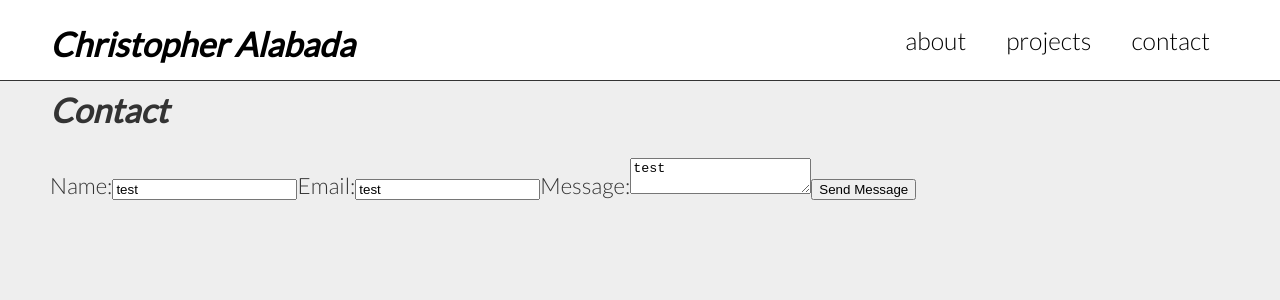
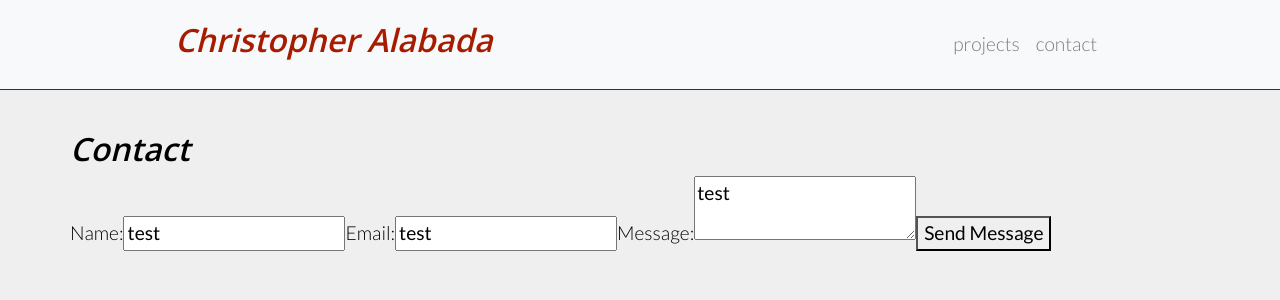
Before and after one commit to christopher-alabada/portfolio, a React (Create React App) app in the folder frontend/: page /contact in a window 1280 px wide. Shown: the top 300 px of the page. Built offline with nearby package versions, Linux system fonts and the light colour scheme; no server answers.

Commit message:
Homepage redo

```diff
--- a/frontend/src/components/App.js
+++ b/frontend/src/components/App.js
@@ -5,7 +5,6 @@ import '../styles/App.css';
 import history from '../history';
 import Header from './Header';
 import Home from './pages/Home';
-import About from './pages/About';
 import Projects from './pages/Projects';
 import Project from './pages/Project';
 import Contact from './pages/Contact';
@@ -13,19 +12,20 @@ import Contact from './pages/Contact';
 
 const App = () => {
   return(
-    <div>
     <Router history={history}>
       <Header />
 
+      <div className="container">
+        <div className="row">
           <Switch>
             <Route path="/" exact component={Home} />
-          <Route path="/about" exact component={About} />
             <Route path="/projects" exact component={Projects} />
             <Route path="/projects/:name" exact component={Project} />
             <Route path="/contact" exact component={Contact} />
           </Switch>
+        </div>
+      </div>
     </Router>
-    </div>
   );
 };
 
--- a/frontend/src/components/Header.js
+++ b/frontend/src/components/Header.js
@@ -2,16 +2,27 @@ import React from 'react';
 
 import '../styles/Header.css';
 
+
 const Header = () => {
   return(
-    <div className="header">
-      <div><h1><a href="/">Christopher Alabada</a></h1></div>
-      <div className="header-menu">
-        <div><a href="/about">about</a></div>
-        <div><a href="/projects">projects</a></div>
-        <div><a href="/contact">contact</a></div>
+    <nav className="navbar fixed-top navbar-expand-sm navbar-light bg-light">
+      <div className="nav-container">
+        <h2 className="christopher"><a href="/">Christopher Alabada</a></h2>
+        <button className="navbar-toggler" type="button" data-toggle="collapse" data-target="#navbarNav" aria-controls="navbarNav" aria-expanded="false" aria-label="Toggle navigation">
+          <span className="navbar-toggler-icon"></span>
+        </button>
+        <div className="collapse navbar-collapse" id="navbarNav">
+          <ul className="navbar-nav ml-auto">
+            <li className="nav-item">
+              <a className="nav-link" href="/projects">projects</a>
+            </li>
+            <li className="nav-item">
+              <a className="nav-link" href="/contact">contact</a>
+            </li>
+          </ul>
+        </div>
       </div>
-    </div>
+    </nav>
   );
 };
 
--- a/frontend/src/components/pages/About.js
+++ /dev/null
@@ -1,121 +0,0 @@
-import React from 'react';
-import Server from '../../api/Server';
-import newline2p from '../../helpers/newline2p';
-import capitalizeWords from '../../helpers/capitalizeWords';
-
-import '../../styles/About.css';
-
-
-
-class About extends React.Component {
-  state = { data: {}, skills: [], experiences: [] };
-
-  skillsData = skills => {
-    const data = {};
-    let category;
-
-    skills.forEach(skill => {
-      category = capitalizeWords(skill.category || 'other technologies');
-      if (typeof data[`${category}`] === 'undefined') {
-        data[`${category}`] = [];
-      }
-      data[`${category}`].push(skill);
-    });
-
-    return data;
-  };
-
-  componentDidMount() {
-    Promise.all([
-      Server.get('/api/pages/about'),
-      Server.get('/api/experiences')
-    ])
-      .then((responses) => {
-        let skills = this.skillsData(responses[0].data.skills);
-        delete responses[0].data.skills;
-
-        this.setState({
-          data: responses[0].data,
-          skills: skills,
-          experiences: responses[1].data
-        });
-      });
-  }
-
-  renderContent() {
-    return(
-      <div>
-        <h2>{this.state.data.title}</h2>
-        {newline2p(this.state.data.content)}
-      </div>
-    );
-  }
-
-  renderSkills() {
-    if (typeof this.state.skills !== 'undefined') {
-      return Object.keys(this.state.skills).map(category => {
-        return (
-          <div key={category}>
-            <h4>{category}</h4>
-            {this.state.skills[`${category}`].map(skill => {
-              return (
-                <div className="skill-item" key={skill.image}>
-                  <div><img src={require(`../../images/${skill.image}`)} className="icon" alt={skill.image} /></div>
-                  <div>{skill.displayName}</div>
-                </div>
-              );
-            })}
-          </div>
-        );
-      });
-    }
-  }
-
-  renderExperiences() {
-    const dateOptions = { month: 'long', year: 'numeric' };
-
-    if (this.state.experiences.length > 0) {
-      let fromDate, toDate;
-
-      return this.state.experiences.map(experience => {
-        fromDate = new Date(experience.from).toLocaleDateString('default', dateOptions);
-        toDate = new Date(experience.to).toLocaleDateString('default', dateOptions);
-
-        return (
-          <div key={experience._id}>
-            <div>
-              <div>{experience.position}</div>
-              <div>{fromDate} - {toDate}</div>
-            </div>
-            <div>
-              <div>{experience.company}</div>
-              <div>{experience.location}</div>
-            </div>
-            <ul>
-              {experience.description.split("\n").map((li, i) => <li key={i}>{li}</li>)}
-            </ul>
-          </div>
-        );
-      });
-    }
-  }
-  render() {
-    return(
-      <div className="main-content">
-        {this.renderContent()}
-
-        <div>
-          <h2>Skills</h2>
-          {this.renderSkills()}
-        </div>
-
-        <div>
-          <h2>Experience</h2>
-          {this.renderExperiences()}
-        </div>
-      </div>
-    );
-  }
-};
-
-export default About;
--- a/frontend/src/index.js
+++ b/frontend/src/index.js
@@ -1,5 +1,6 @@
 import React from 'react';
 import ReactDOM from 'react-dom';
+import './styles/index.scss';
 
 import App from './components/App';
 
--- a/frontend/src/styles/About.css
+++ /dev/null
@@ -1,4 +0,0 @@
-.skill-item {
-  display: flex;
-  align-items: center;
-}
--- a/frontend/src/styles/App.css
+++ b/frontend/src/styles/App.css
@@ -1,46 +1,56 @@
-@import-normalize;
-@import url('https://fonts.googleapis.com/css?family=Lato:300,400&display=swap');
-
-
 body {
   margin: 0px;
-  font-family: 'Lato', 'Sans Serif';
+  padding-top: 130px;
   font-weight: 300;
-  font-size: 1.4em;
-  color: #333;
-  /*height: 100vh;*/
-  background-color: #eee;
-}
-
-h1 {
-  font-style: italic;
-  font-size: 1.5em;
-  padding-top: 7px;
-  /*font-weight: normal;*/
-}
-
-h2, h3, h4, h5, h6 {
-  font-style: italic;
+  font-size: 1.2em;
+  color: #000;
+  background-color: #efefef;
 }
 
 a {
-  /*color: #DF4747;*/
-  color: #000;
+  color: #A61C00;
   text-decoration: none;
 }
 
 a:hover {
-  /*color: #DF4747;*/
   color: #000;
-  text-decoration: underline;
 }
 
-.main-content {
-  position: relative;
-  margin: 150px auto;
-  padding: 0 150px;
+h1, h2, h3, h4, h5, h6 {
+  font-family: 'Open Sans', sans-serif;
+  font-style: italic;
+  color: #000 !important;
+}
+
+.gray-bullets ul {
+  list-style: none;
+}
+
+.gray-bullets li::before {
+  content: "\2022";
+  color: #666;
+  display: inline-block; width: 1em;
+  margin-left: -1em;
+}
+
+.title {
+  font-family: 'Open Sans', sans-serif;
+}
+
+.sub {
+  font-size: .7em;
+  color: #666;
 }
 
 .bold {
   font-weight: bold;
 }
+
+.icon {
+  width: 30px;
+  margin-right: 10px;
+}
+
+.icon-skill {
+  width: 30px;
+}
--- a/frontend/src/styles/Header.css
+++ b/frontend/src/styles/Header.css
@@ -1,27 +1,47 @@
-.header {
-  overflow: hidden;
-  position: fixed;
-  top: 0;
-  width: calc(100vw - 100px);
-  display: flex;
-  justify-content: space-between;
-  align-items: center;
-  height: 80px;
+.navbar {
   border-bottom: 1px solid #333;
-  padding: 0 50px;
-  background-color: #fff;
-  z-index: 10;
+  height: 90px;
 }
 
-.header-menu {
-  display: flex;
-  align-items: center;
-  font-size: 1.1em;
-  font-weight: 300;
+.navbar h1 a {
+  color: #000;
 }
 
-.header-menu div {
-  padding: 10px;
-  margin: 10px;
-  vertical-align: middle;
+.nav-container {
+    width: 100%;
+    padding-right: 15px;
+    padding-left: 15px;
+    margin-right: auto;
+    margin-left: auto;
+    display: flex;
+    flex-wrap: wrap;
+    align-items: center;
+    justify-content: space-between;
 }
+
+@media (max-width: 576px) {
+  .nav-container {
+    max-width: 570px;
+  }
+  .christopher {
+    font-size: 1.2em;
+  }
+}
+
+@media (min-width: 768px) {
+  .nav-container {
+    max-width: 625px;
+  }
+}
+
+@media (min-width: 992px) {
+  .nav-container {
+    max-width: 805px;
+  }
+}
+
+@media (min-width: 1200px) {
+  .nav-container {
+    max-width: 960px;
+  }
+}
--- a/frontend/src/styles/Home.css
+++ /dev/null
@@ -1,43 +0,0 @@
-.icon {
-  width: 38px;
-  margin-right: 10px;
-}
-
-.main-content {
-  margin-top: 90px;
-  padding: 0 50px;
-}
-
-.top-content {
-  display: flex;
-}
-
-.home-intro {
-  width: 66%;
-}
-
-.home-contact {
-  padding-top: 45px;
-}
-
-.home-contact div {
-  display: flex;
-  align-items: center;
-  margin-bottom: 7px;
-}
-
-.home-skills {
-  display: flex;
-  font-weight: 300;
-}
-
-.home-skills div {
-  display: flex;
-  align-items: center;
-  margin-bottom: 7px;
-  margin-right: 10px;
-}
-
-.icon-skill {
-  width: 20px;
-}
--- /dev/null
+++ b/frontend/src/styles/index.scss
@@ -0,0 +1,5 @@
+@import url('https://fonts.googleapis.com/css?family=Lato:300,400|Open+Sans:600&display=swap');
+
+$font-family-sans-serif: "Lato", -apple-system, system-ui, BlinkMacSystemFont, "Segoe UI", Roboto, "Helvetica Neue", Arial, sans-serif !default;
+
+@import '~bootstrap/scss/bootstrap.scss';
```
Also changed, not shown: frontend/src/components/pages/Home.js (+119 -38 lines). Lines whose indentation alone changed are shown as unchanged.
